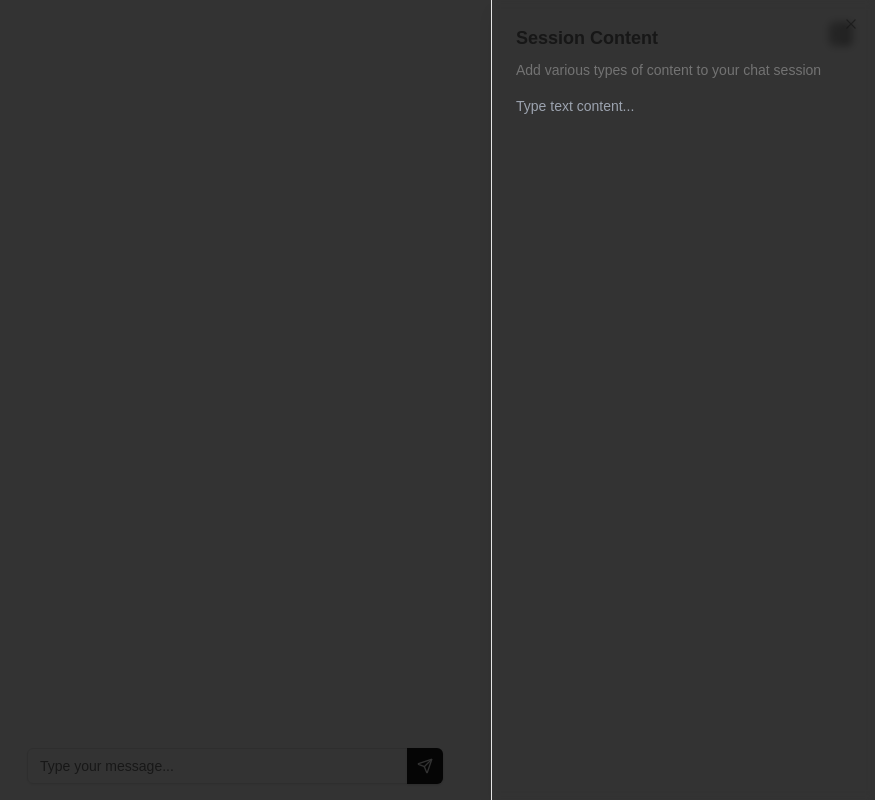
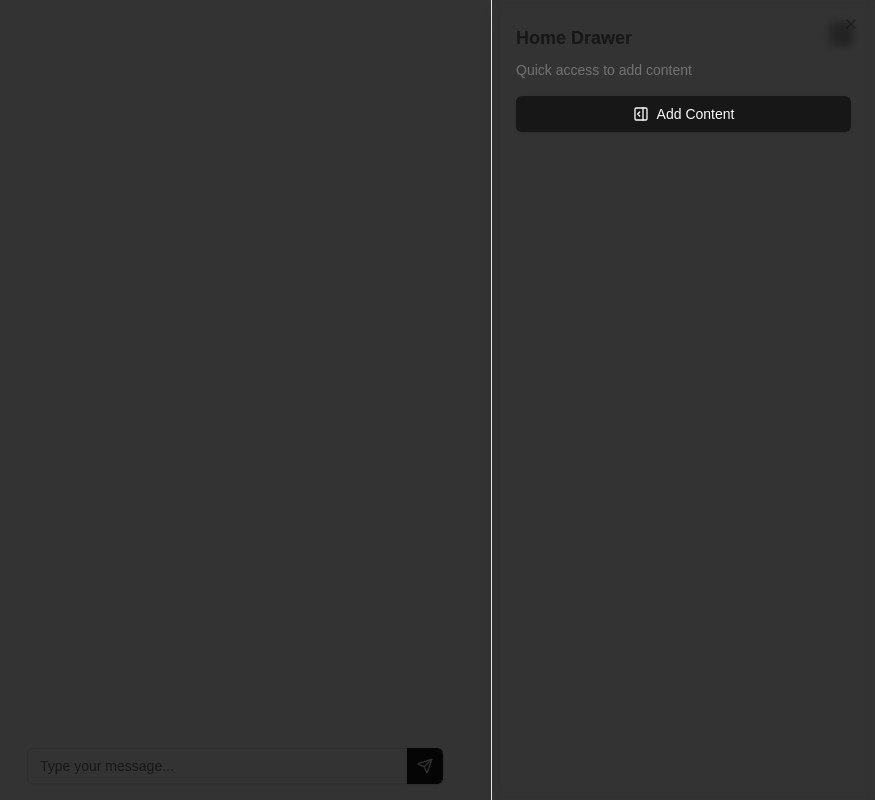
Before and after one commit to codecapo/infostash-ui, a Next.js app: page /workbench in a window 1280 px wide. Both pictures are taken after a click on the button 1246 px from the left and 34 px from the top of the page. Shown: the whole page, without its empty margins (405-1280 px from the left). Built offline with nearby package versions, Linux system fonts and the light colour scheme.

Commit message:
feature: Drawer: added a home drawer

```diff
--- a/app/component/ChatInterface.tsx
+++ b/app/component/ChatInterface.tsx
@@ -22,7 +22,8 @@ import {
 
 const ChatInterface = () => {
     const [messages, setMessages] = useState([]);
-    const [isDrawerOpen, setIsDrawerOpen] = useState(false);
+    const [isHomeDrawerOpen, setIsHomeDrawerOpen] = useState(false);
+    const [isContentDrawerOpen, setIsContentDrawerOpen] = useState(false);
 
     const addMessage = (content, isUser) => {
         setMessages([...messages, { content, isUser }]);
@@ -46,17 +47,25 @@ const ChatInterface = () => {
                 variant="ghost"
                 size="icon"
                 className="fixed top-4 right-4 z-50"
-                onClick={() => setIsDrawerOpen(!isDrawerOpen)}
+                onClick={() => setIsHomeDrawerOpen(!isHomeDrawerOpen)}
             >
-                {isDrawerOpen ? <PanelRightClose className="h-6 w-6" /> : <PanelRightOpen className="h-6 w-6" />}
+                {isHomeDrawerOpen ? <PanelRightClose className="h-6 w-6" /> : <PanelRightOpen className="h-6 w-6" />}
             </Button>
+            <HomeDrawerComponent
+                isOpen={isHomeDrawerOpen}
+                onClose={() => setIsHomeDrawerOpen(false)}
+                onOpenContentDrawer={() => {
+                    setIsHomeDrawerOpen(false);
+                    setIsContentDrawerOpen(true);
+                }}
+            />
             <DrawerComponent
-                isOpen={isDrawerOpen}
-                onClose={() => setIsDrawerOpen(false)}
+                isOpen={isContentDrawerOpen}
+                onClose={() => setIsContentDrawerOpen(false)}
             />
         </div>
     );
-};
+};;
 
 const MessageList = ({ messages }) => {
     return (
@@ -130,6 +139,27 @@ const InputArea = ({ onSendMessage }) => {
     );
 };
 
+const HomeDrawerComponent = ({ isOpen, onClose, onOpenContentDrawer }) => {
+    return (
+        <Sheet open={isOpen} onOpenChange={onClose}>
+            <SheetContent className="bg-background/80 backdrop-blur-sm border-l border-border">
+                <SheetHeader>
+                    <SheetTitle>Home Drawer</SheetTitle>
+                    <SheetDescription>
+                        Quick access to add content
+                    </SheetDescription>
+                </SheetHeader>
+                <div className="py-4">
+                    <Button onClick={onOpenContentDrawer} className="w-full">
+                        <PanelRightOpen className="mr-2 h-4 w-4" />
+                        Add Content
+                    </Button>
+                </div>
+            </SheetContent>
+        </Sheet>
+    );
+};
+
 const DrawerComponent = ({ isOpen, onClose }) => {
     const [blocks, setBlocks] = useState([{ type: 'text', content: '' }]);
 
@@ -178,6 +208,7 @@ const DrawerComponent = ({ isOpen, onClose }) => {
         </Sheet>
     );
 };
+
 
 const ContentBlock = ({ block, index, onUpdate, onAddBlock, onRemoveBlock, isFirstBlock }) => {
     const inputRef = useRef(null);
```
